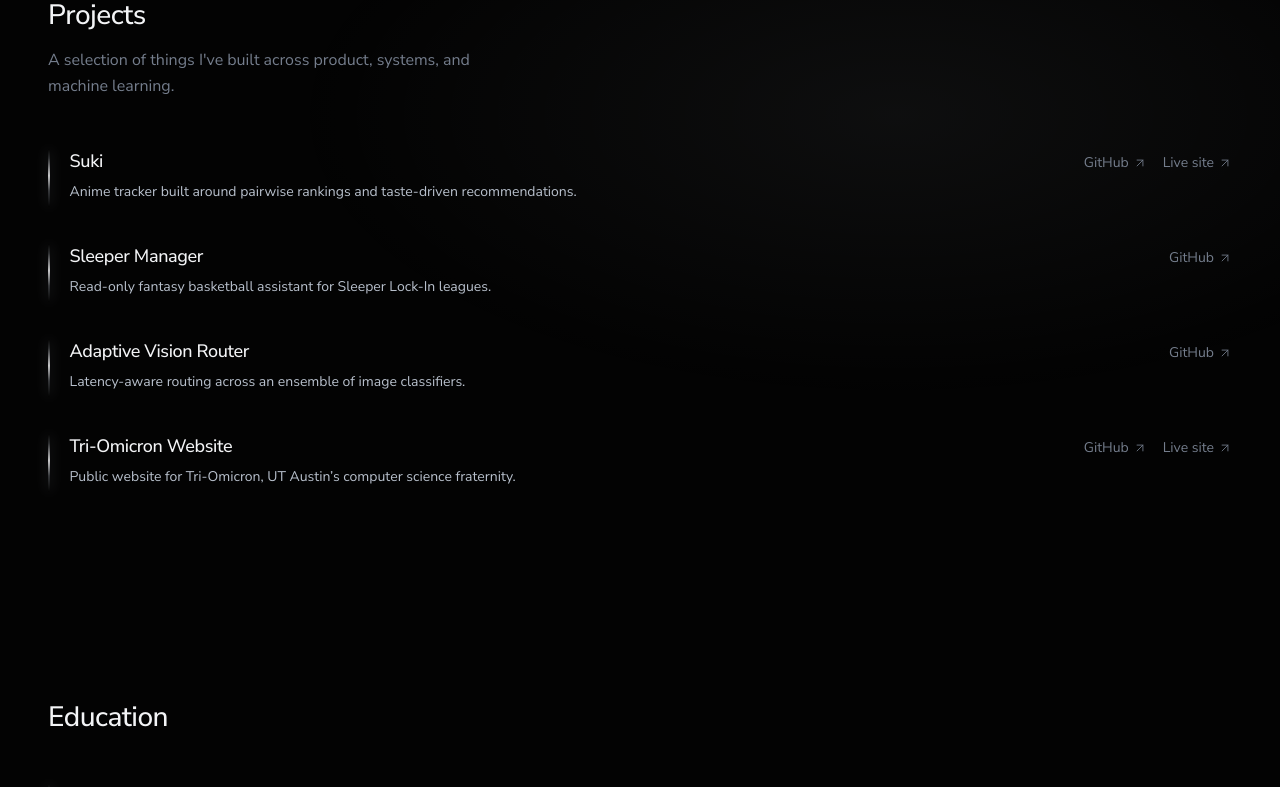
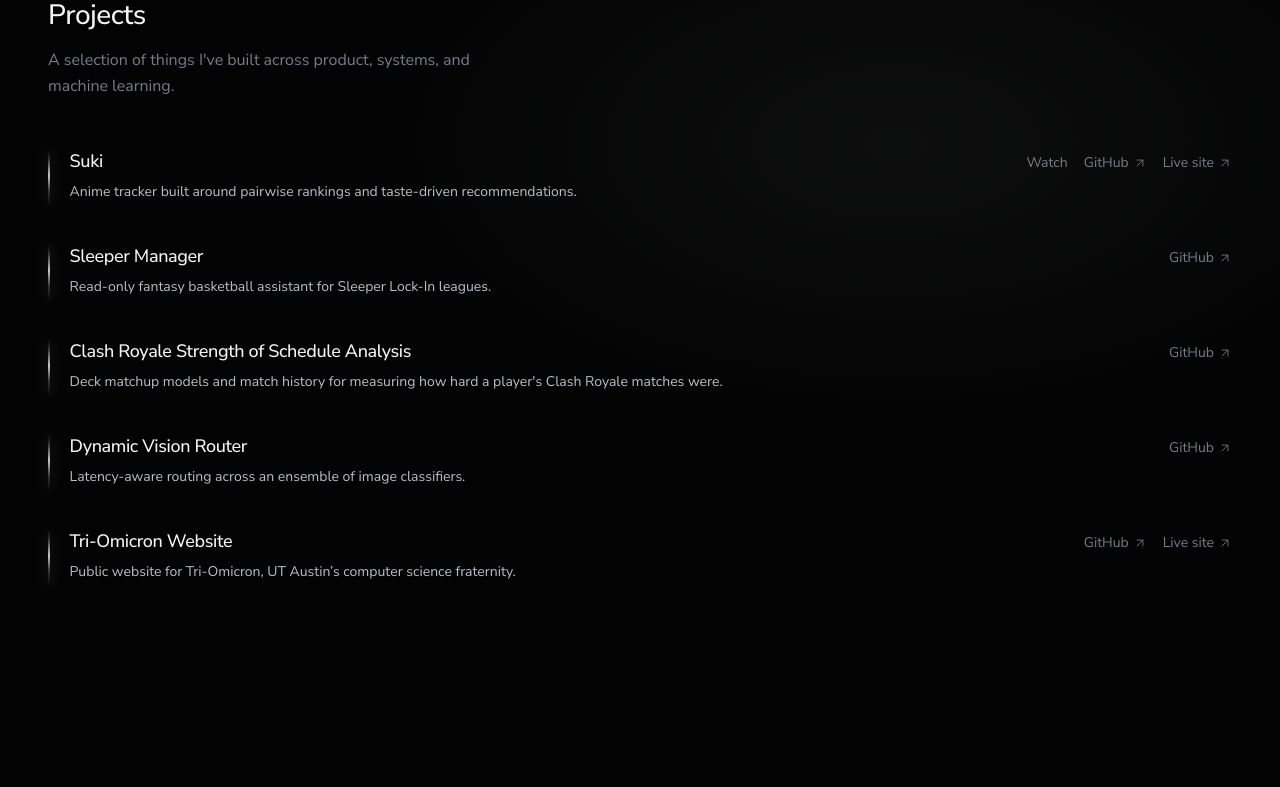
Before and after one commit to ryanzhouuu/portfolio, a Next.js app: page / in a window 1280 px wide. Shown: the part 1640-2427 px from the top of the page. Built offline with nearby package versions, Linux system fonts and the light colour scheme.

Commit message:
Add the Suki promo and refresh the project list
Suki can play its promo from the row instead of sending people away.
The list also names the vision project Dynamic Vision Router and adds
the Clash Royale strength-of-schedule analysis.

```diff
--- a/src/components/site/ProjectGallery.tsx
+++ b/src/components/site/ProjectGallery.tsx
@@ -1,5 +1,9 @@
+"use client";
+
+import { useEffect, useRef, useState } from "react";
 import { ArrowUpRight } from "lucide-react";
 import { projects as allProjects, type Project } from "@/lib/data";
+import { withBasePath } from "@/lib/basePath";
 import CinematicHeading from "./CinematicHeading";
 import Reveal from "./Reveal";
 
@@ -8,10 +12,38 @@
 };
 
 /**
+ * Plays a promo after the viewer opens it. The file stays unloaded until then.
+ */
+function PromoVideo({ src, id }: { src: string; id: string }) {
+  const videoRef = useRef<HTMLVideoElement>(null);
+
+  useEffect(() => {
+    const video = videoRef.current;
+    if (!video) return;
+    video.play().catch(() => {});
+    return () => video.pause();
+  }, []);
+
+  return (
+    <video
+      ref={videoRef}
+      id={id}
+      src={withBasePath(src)}
+      controls
+      playsInline
+      preload="metadata"
+      className="mt-4 w-full max-w-2xl rounded-[24px] border border-silver/15"
+    />
+  );
+}
+
+/**
  * Selected work as open entries with a light along the left edge: title, short summary, and links.
- * The longer `details` field stays in data and is not shown.
+ * The longer `details` field stays in data and is not shown. A promo opens under its row.
  */
 export default function ProjectGallery({ projects = allProjects }: ProjectGalleryProps) {
+  const [openSlug, setOpenSlug] = useState<string | null>(null);
+
   return (
     <section id="work" className="relative scroll-mt-20 overflow-hidden py-20 lg:py-24">
       <div aria-hidden className="absolute inset-0 bg-[radial-gradient(70%_60%_at_70%_30%,rgba(234,242,255,0.05),transparent_68%)]" />
@@ -27,13 +59,28 @@
         </Reveal>
 
         <div className="soft-stack mt-8" aria-label="Selected projects">
-          {projects.map((project, index) => (
+          {projects.map((project, index) => {
+            const open = openSlug === project.slug;
+            const videoId = `${project.slug}-promo`;
+
+            return (
             <Reveal as="div" key={project.slug} delay={0.05 * index}>
               <article className="rim-row">
                 <div className="flex flex-wrap items-baseline justify-between gap-x-6 gap-y-2">
                   <h3 className="font-display text-[1.125rem] text-chrome">{project.title}</h3>
-                  {(project.githubUrl || project.liveUrl) && (
+                  {(project.githubUrl || project.liveUrl || project.videoUrl) && (
                     <div className="flex flex-wrap gap-4">
+                      {project.videoUrl && (
+                        <button
+                          type="button"
+                          aria-expanded={open}
+                          aria-controls={videoId}
+                          onClick={() => setOpenSlug(open ? null : project.slug)}
+                          className="text-sm text-steel transition-colors duration-300 hover:text-chrome"
+                        >
+                          <span className="link-underline">{open ? "Close" : "Watch"}</span>
+                        </button>
+                      )}
                       {project.githubUrl && (
                         <a
                           href={project.githubUrl}
@@ -60,9 +107,11 @@
                   )}
                 </div>
                 <p className="mt-2 max-w-2xl text-sm leading-relaxed text-silver">{project.summary}</p>
+                {open && project.videoUrl && <PromoVideo id={videoId} src={project.videoUrl} />}
               </article>
             </Reveal>
-          ))}
+            );
+          })}
         </div>
       </div>
     </section>
--- a/src/lib/data.ts
+++ b/src/lib/data.ts
@@ -129,6 +129,8 @@
   details: string;
   githubUrl?: string;
   liveUrl?: string;
+  /** Site-relative promo, opened from the project row. Not shown until requested. */
+  videoUrl?: string;
 };
 
 export const projects: Project[] = [
@@ -141,6 +143,7 @@
       "Built a Next.js and Supabase app that pulls live anime metadata from AniList, turns head-to-head choices into ranked series with a Bradley–Terry model, and recommends what to watch next from an embedding-based taste profile. It also supports watch tracking, imports, sharing, and comparing taste with friends.",
     githubUrl: "https://github.com/ryanzhouuu/suki",
     liveUrl: "https://suki-plum.vercel.app",
+    videoUrl: "/suki-promo.mp4",
   },
   {
     slug: "sleeper-manager",
@@ -152,8 +155,17 @@
     githubUrl: "https://github.com/ryanzhouuu/sleeper-manager",
   },
   {
+    slug: "clash-sos",
+    title: "Clash Royale Strength of Schedule Analysis",
+    summary:
+      "Deck matchup models and match history for measuring how hard a player's Clash Royale matches were.",
+    details:
+      "Built a tool that combines deck matchup estimates with ranked battle history to show rolling strength of schedule, expected wins, and performance relative to expectation. It trains matchup models on ranked battles and looks up a player on demand to report each battle's decks and estimated win chance.",
+    githubUrl: "https://github.com/ryanzhouuu/clash-sos",
+  },
+  {
     slug: "dynamic-routing-engine",
-    title: "Adaptive Vision Router",
+    title: "Dynamic Vision Router",
     summary: "Latency-aware routing across an ensemble of image classifiers.",
     details:
       "Built a Python routing engine that chooses the next image classifier using confidence, latency, and deadline signals. The repository includes static and trained routing policies, profiling and evaluation workflows, and a CLI for training and comparing cascade behavior.",
```
Also changed, not shown: 2 other files (tests, documents, lock files or other folders).
